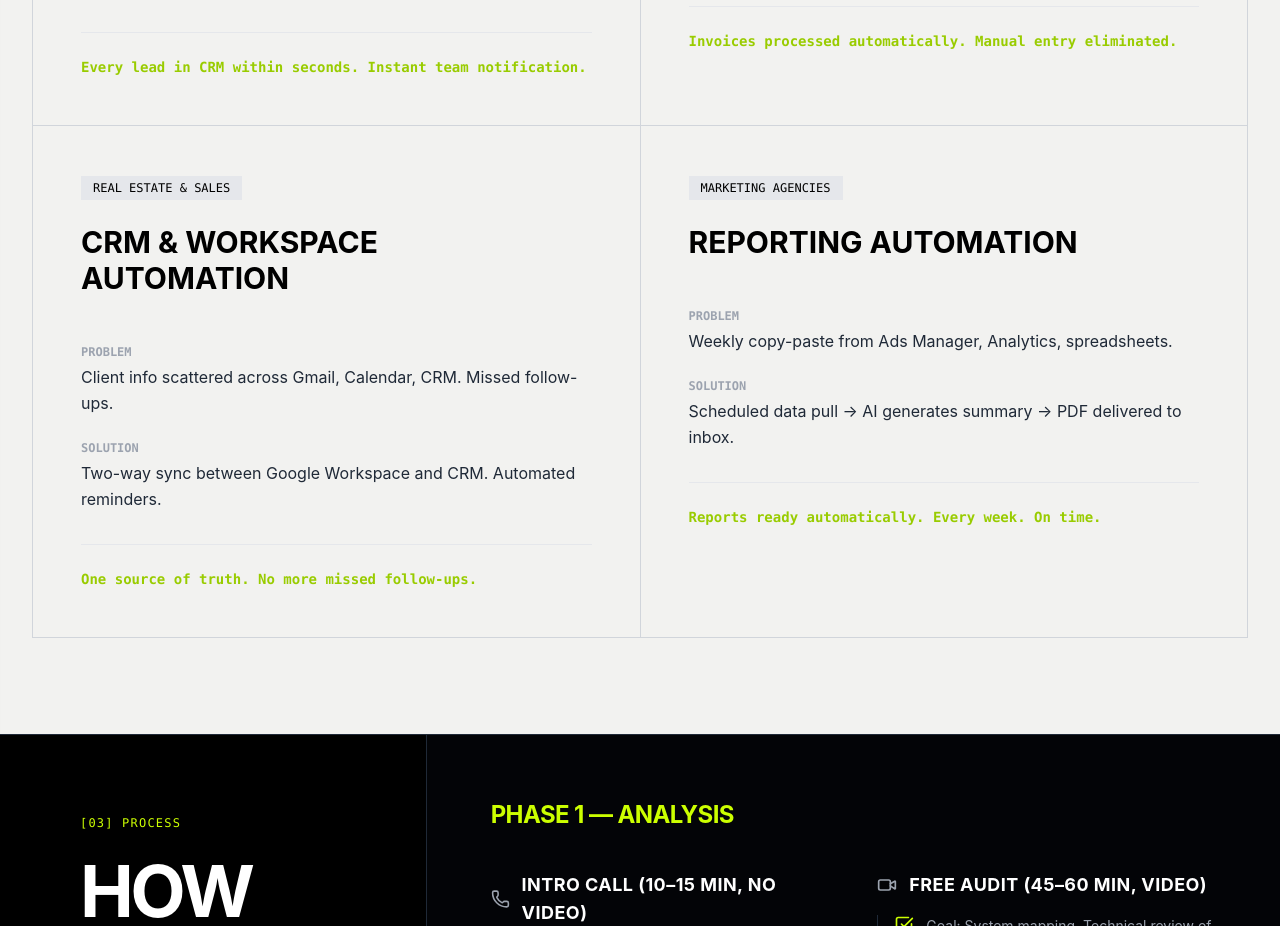
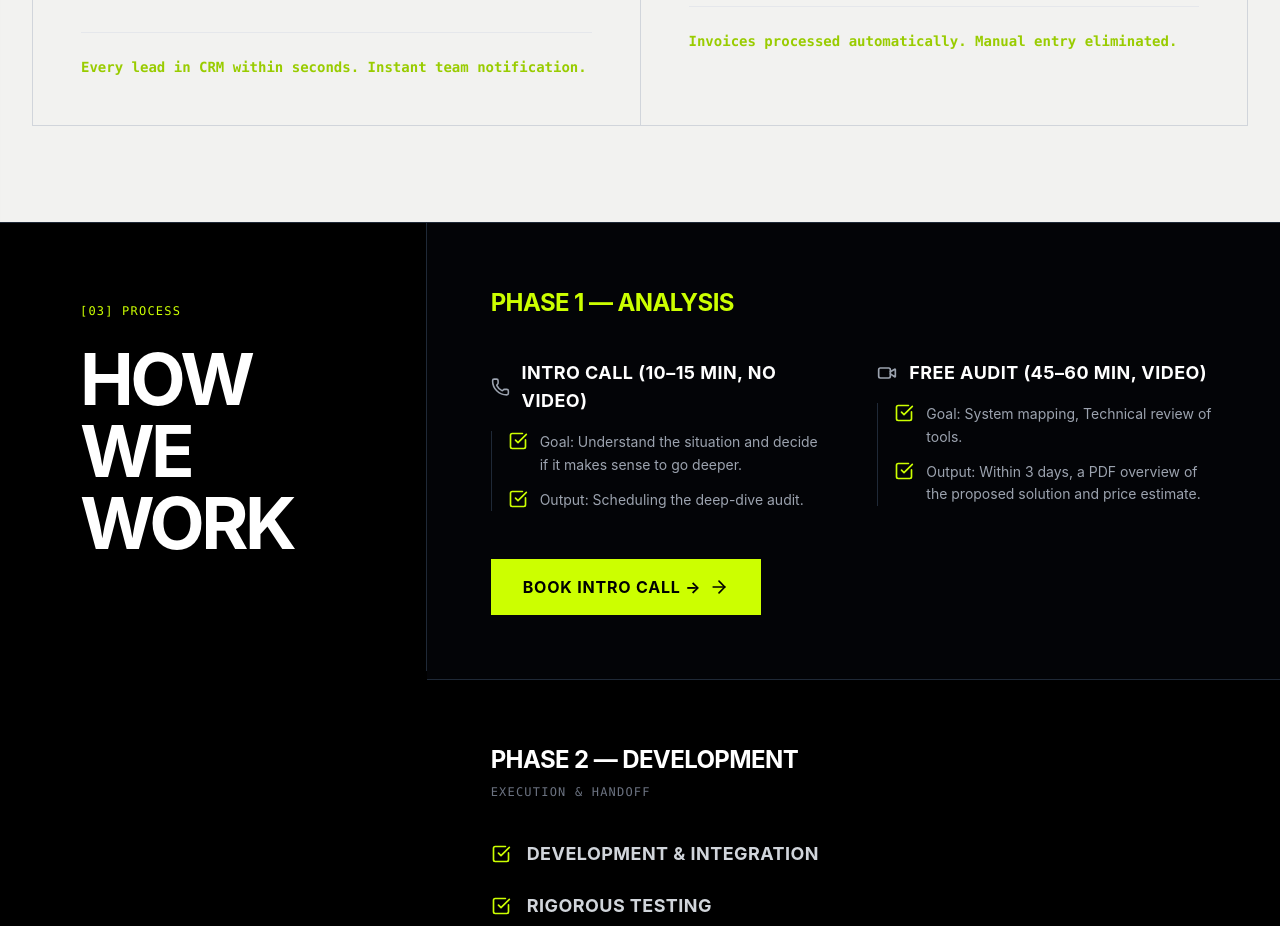
Before and after one commit to michal-potocky/mpdigitalsolutions.com, a React (Vite) app: page / in a window 1280 px wide. Shown: the part 2180-3106 px from the top of the page. Built offline with nearby package versions, Linux system fonts and the light colour scheme.

Commit message:
Remove CRM and Reporting use cases from homepage
Keep only Lead Management and Document Extraction in the Common Use Cases section for both EN and SK content.

Co-Authored-By: Claude Opus 4.5 <noreply@anthropic.com>

```diff
--- a/content.ts
+++ b/content.ts
@@ -49,20 +49,6 @@ export const content: Record<'en' | 'sk', Content> = {
           problem: "Manually copying invoice data to accounting software.",
           solution: "AI reads PDF → Extracts vendor, items, amounts → Sends to your system.",
           result: "Invoices processed automatically. Manual entry eliminated."
-        },
-        {
-          title: "CRM & Workspace Automation",
-          sector: "Real Estate & Sales",
-          problem: "Client info scattered across Gmail, Calendar, CRM. Missed follow-ups.",
-          solution: "Two-way sync between Google Workspace and CRM. Automated reminders.",
-          result: "One source of truth. No more missed follow-ups."
-        },
-        {
-          title: "Reporting Automation",
-          sector: "Marketing Agencies",
-          problem: "Weekly copy-paste from Ads Manager, Analytics, spreadsheets.",
-          solution: "Scheduled data pull → AI generates summary → PDF delivered to inbox.",
-          result: "Reports ready automatically. Every week. On time."
         }
       ]
     },
@@ -324,20 +310,6 @@ export const content: Record<'en' | 'sk', Content> = {
           problem: "Dáta z dokladov sú v prílohách. Prepisovanie je pomalé a náchylné na chyby.",
           solution: "Príloha → AI extrakcia → validácia (pravidlá, duplicity) → export do účtovníctva/ERP → uloženie do úložiska.",
           result: "Menej chýb. Rýchlejšie spracovanie. Auditná stopa."
-        },
-        {
-          title: "CRM a Workspace Automatizácia",
-          sector: "Reality a Obchod",
-          problem: "Informácie o klientoch roztrúsené v Gmaili, Kalendári, CRM. Zmeškané follow-upy.",
-          solution: "Obojsmerná synchronizácia Google Workspace a CRM. Automatické pripomienky.",
-          result: "Jeden zdroj pravdy. Žiadne zmeškané follow-upy."
-        },
-        {
-          title: "Automatizácia Reportingu",
-          sector: "Marketingové Agentúry",
-          problem: "Týždenné kopírovanie z Ads Manager, Analytics, tabuliek.",
-          solution: "Plánovaný zber dát → AI generuje zhrnutie → PDF doručené do schránky.",
-          result: "Reporty pripravené automaticky. Každý týždeň. Načas."
         }
       ]
     },
```
